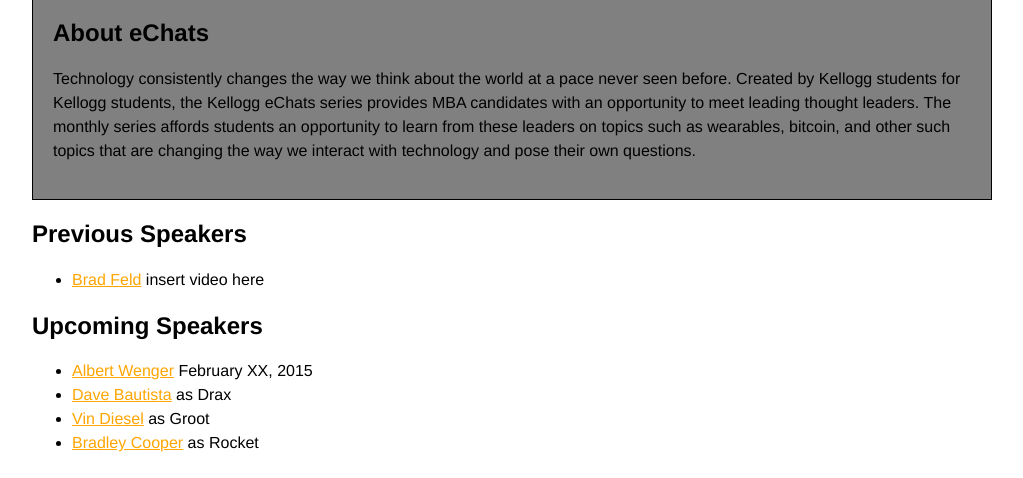
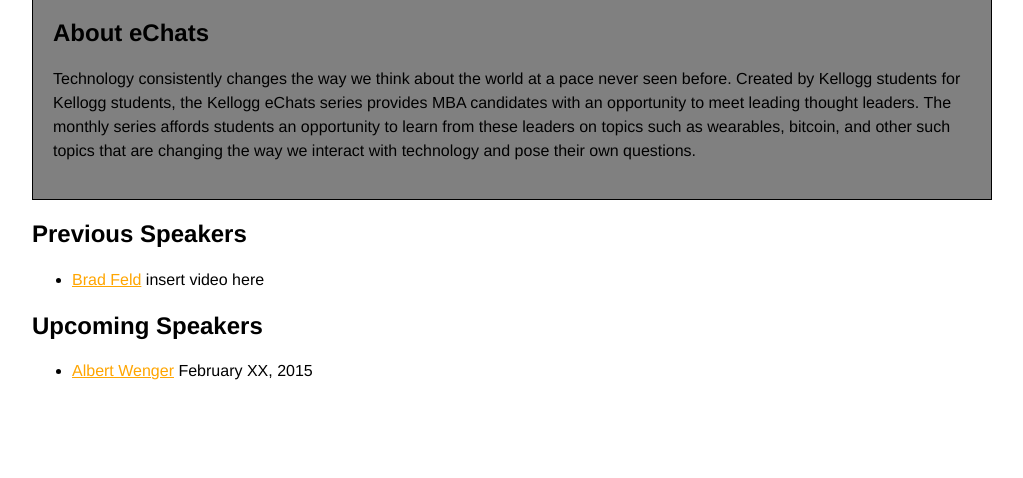
Before and after one commit to melcal/melcal.github.io, a plain HTML site: page echats.html in a window 1280 px wide. Shown: the part 322-800 px from the top of the page, without its empty margins (128-1151 px from the left). Drawn offline with Linux system fonts and the light colour scheme.

Commit message:
Updated links

```diff
--- a/echats.html
+++ b/echats.html
@@ -37,9 +37,7 @@
 
  <ul>
       <li><a href="http://www.continuations.com/">Albert Wenger</a> February XX, 2015 </li>
-      <li><a href="#">Dave Bautista</a> as Drax</li>
-      <li><a href="#">Vin Diesel</a> as Groot</li>
-      <li><a href="#">Bradley Cooper</a> as Rocket</li>
+
     </ul>
   </div>
 
```
Also changed, not shown: index2.html (+1 -0 lines).
